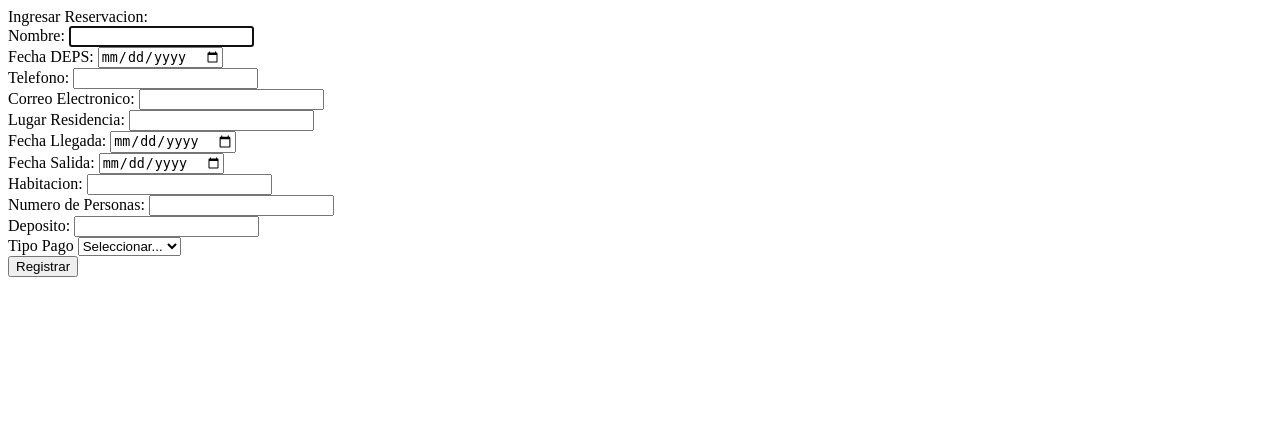
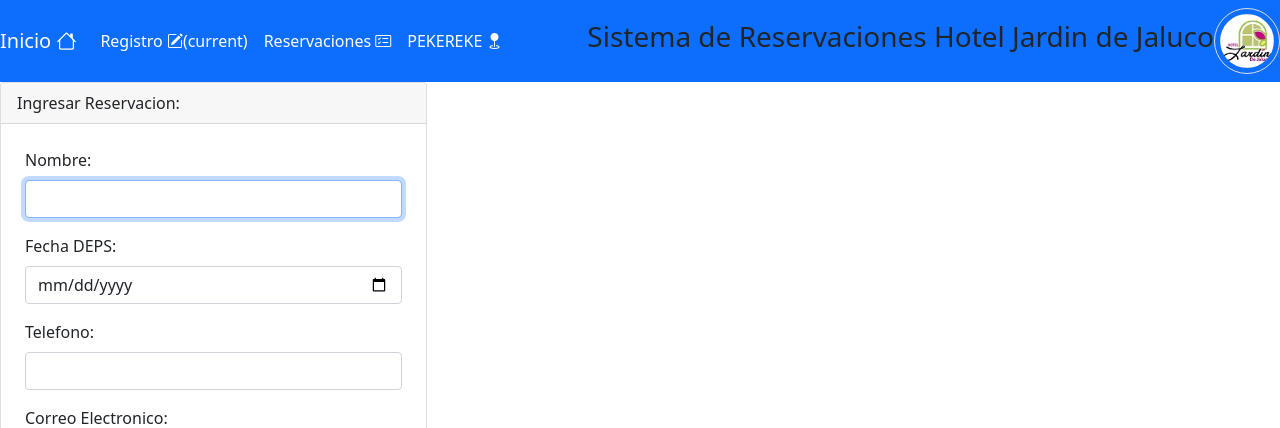
Before and after one commit to JbAntrax57/CRUDHotel, a PHP site: page /reservacion.php in a window 1280 px wide. Shown: the top 428 px of the page. Before the commit the page ends 277 px from the top, so only its background shows below. Run offline with PHP 8.4, Linux system fonts and the light colour scheme.

Commit message:
cambios Lalo

```diff
--- a/index.php
+++ b/index.php
@@ -6,7 +6,9 @@
     $reservacion = $sentencia->fetchAll(PDO::FETCH_OBJ);
     //print_r($persona);
 ?>
-
+<nav class="navbar navbar-dark bg-primary">
+  <!-- Navbar content -->
+</nav>
 <div class="container mt-5">
     <div class="row justify-content-center">
         <div class="col-md-7">
--- a/reservacion.php
+++ b/reservacion.php
@@ -1,11 +1,4 @@
-<!DOCTYPE html>
-<html lang="en">
-<head>
-    <meta charset="UTF-8">
-    <meta http-equiv="X-UA-Compatible" content="IE=edge">
-    <meta name="viewport" content="width=device-width, initial-scale=1.0">
-    <title>Document</title>
-</head>
+<?php include 'template/header.php' ?>
 <body>
 <div class="col-md-4">
             <div class="card">
@@ -74,4 +67,3 @@
     </div>
 </div>
 </body>
-</html>
--- a/template/header.php
+++ b/template/header.php
@@ -14,15 +14,6 @@
 
   </head>
   <style>
-	.logo {
-    margin: auto;
-    font-size: 10px;
-
-    padding: 7px 10px;
-    border-radius: 50% 50%;
-    color: #000000b3;
-
-}
 img {
   border: 1px solid #ddd;
   border-radius: 100%;
@@ -31,18 +22,40 @@ img {
   }
 
 </style>
-  <body>
+  <!-- <body>
       <div class="container-fluid bg-info">
           <div class="row">
               <div class="col-md">
 
                   <header class="py-3">
                     <div class="logo">
-                    <img src="img/logohotel.png">
+
                 </div>
             </div>
                   <h3 class="text-left">Sistema de Reservaciones Hotel Jardin de Jaluco</h3>
                   </header>
               </div>
           </div>
-      </div>
+      </div> -->
+      <nav class="navbar navbar-expand-lg navbar-light bg-primary">
+  <button class="navbar-toggler" type="button" data-toggle="collapse" data-target="#navbarTogglerDemo03" aria-controls="navbarTogglerDemo03" aria-expanded="false" aria-label="Toggle navigation">
+    <span class="navbar-toggler-icon"></span>
+  </button>
+  <a class="navbar-brand text-white" href="index.php?">Inicio <i class="bi bi-house"></i></a>
+
+  <div class="collapse navbar-collapse" id="navbarTogglerDemo03">
+    <ul class="navbar-nav mr-auto mt-2 mt-lg-0">
+      <li class="nav-item active">
+        <a class="nav-link text-white" href="reservacion.php">Registro <i class="bi bi-pencil-square"></i><span class="sr-only">(current)</span></a>
+      </li>
+      <li class="nav-item">
+        <a class="nav-link text-white" href="vista.php?">Reservaciones <i class="bi bi-card-checklist"></i></a>
+      </li>
+      <li class="nav-item">
+        <a class="nav-link disabled text-white" href="#">PEKEREKE <i class="bi bi-geo-fill"></i></a>
+      </li>
+    </ul>
+
+  </div>
+  <h3 class="text-center">Sistema de Reservaciones Hotel Jardin de Jaluco</h3><img src="img/logohotel.png">
+</nav>
```
